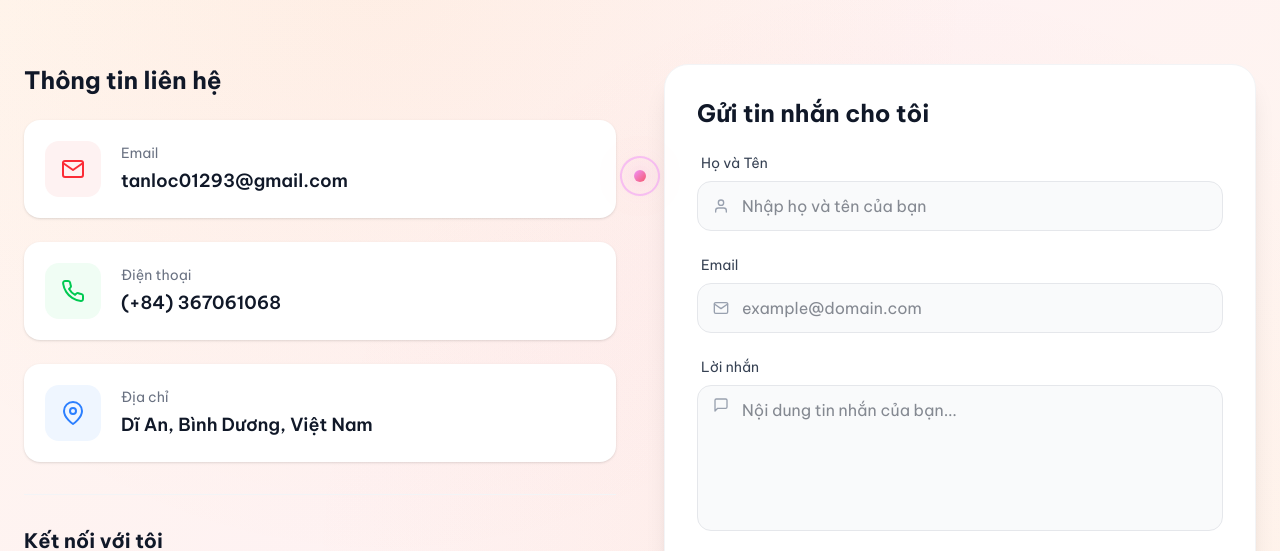
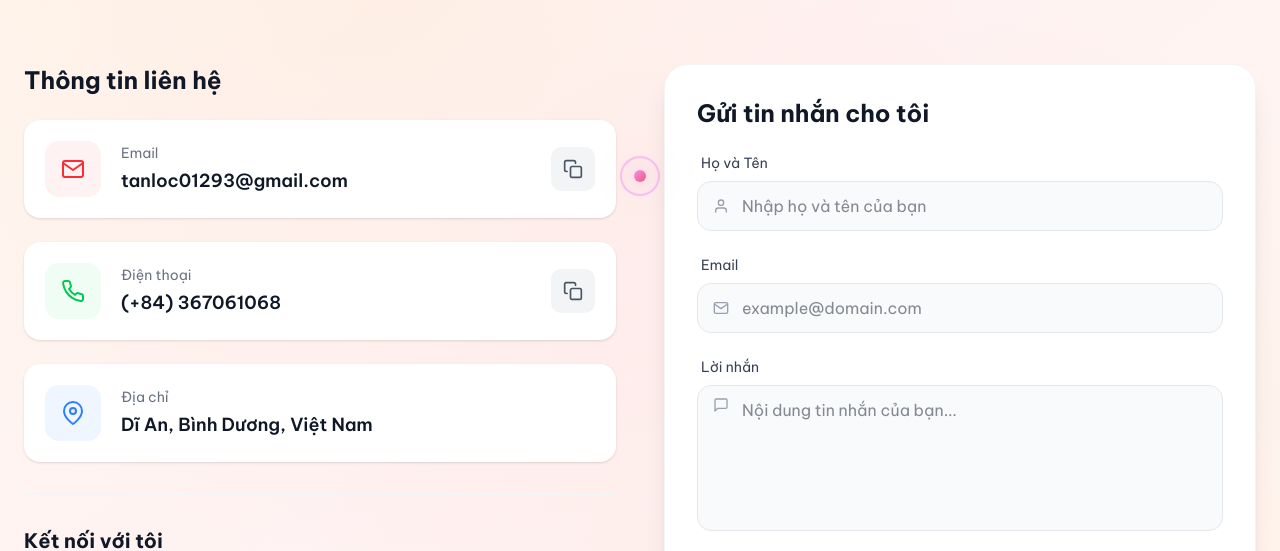
Before and after one commit to Anttia2404/port-pilio-frontend, a React (Vite) app: page /contact in a window 1280 px wide. Shown: the part 224-775 px from the top of the page. Built offline with nearby package versions, Linux system fonts and the light colour scheme.

Commit message:
update lien he

```diff
--- a/src/components/Contact/Information.jsx
+++ b/src/components/Contact/Information.jsx
@@ -1,8 +1,17 @@
 import { motion } from "framer-motion";
-import { FiMail, FiPhone, FiMapPin } from "react-icons/fi";
+import { FiMail, FiPhone, FiMapPin, FiCopy, FiCheck } from "react-icons/fi";
 import { SiFacebook, SiGithub, SiLinkedin } from "react-icons/si";
+import { useState } from "react";
 
 export default function Information() {
+  const [copiedItem, setCopiedItem] = useState(null);
+
+  const handleCopy = (text, label) => {
+    navigator.clipboard.writeText(text);
+    setCopiedItem(label);
+    setTimeout(() => setCopiedItem(null), 2000);
+  };
+
   const contactInfo = [
     {
       icon: FiMail,
@@ -12,15 +21,18 @@ export default function Information() {
       color: "text-red-500",
       bgColor: "bg-red-50 dark:bg-red-900/20",
       borderColor: "hover:border-red-200 dark:hover:border-red-800",
+      copyable: true,
     },
     {
       icon: FiPhone,
       label: "Điện thoại",
       value: "(+84) 367061068",
+      copyValue: "+84367061068",
       href: "tel:+84367061068",
       color: "text-green-500",
       bgColor: "bg-green-50 dark:bg-green-900/20",
       borderColor: "hover:border-green-200 dark:hover:border-green-800",
+      copyable: true,
     },
     {
       icon: FiMapPin,
@@ -30,6 +42,7 @@ export default function Information() {
       color: "text-blue-500",
       bgColor: "bg-blue-50 dark:bg-blue-900/20",
       borderColor: "hover:border-blue-200 dark:hover:border-blue-800",
+      copyable: false,
     },
   ];
 
@@ -65,21 +78,23 @@ export default function Information() {
         <h3 className="text-2xl font-bold text-gray-900 dark:text-white mb-6">
           Thông tin liên hệ
         </h3>
-        {contactInfo.map(({ icon: Icon, label, value, href, color, bgColor, borderColor }) => (
-          <motion.a
+        {contactInfo.map(({ icon: Icon, label, value, copyValue, href, color, bgColor, borderColor, copyable }) => (
+          <motion.div
             key={label}
+            className="relative"
+            whileHover={{ scale: 1.02, y: -2 }}
+          >
+            <a
               href={href}
-            target="_blank"
-            rel="noopener noreferrer"
+              {...(href.startsWith('http') && { target: "_blank", rel: "noopener noreferrer" })}
               className={`flex items-center p-5 bg-white dark:bg-neutral-800 rounded-2xl shadow-sm
                          border border-transparent ${borderColor}
                          hover:shadow-lg transition-all duration-300 group`}
-            whileHover={{ scale: 1.02, y: -2 }}
             >
               <div className={`p-4 rounded-xl ${bgColor} transition-colors duration-300`}>
                 <Icon className={`w-6 h-6 ${color}`} />
               </div>
-            <div className="ml-5">
+              <div className="ml-5 flex-1">
                 <p className="text-sm font-medium text-gray-500 dark:text-gray-400 mb-1">
                   {label}
                 </p>
@@ -87,7 +102,36 @@ export default function Information() {
                   {value}
                 </p>
               </div>
-          </motion.a>
+              {copyable && (
+                <motion.button
+                  onClick={(e) => {
+                    e.preventDefault();
+                    handleCopy(copyValue || value, label);
+                  }}
+                  className="p-3 rounded-lg bg-gray-100 dark:bg-gray-700 hover:bg-gray-200 dark:hover:bg-gray-600 transition-colors"
+                  whileHover={{ scale: 1.1 }}
+                  whileTap={{ scale: 0.9 }}
+                  title="Copy"
+                >
+                  {copiedItem === label ? (
+                    <FiCheck className="w-5 h-5 text-green-500" />
+                  ) : (
+                    <FiCopy className="w-5 h-5 text-gray-600 dark:text-gray-300" />
+                  )}
+                </motion.button>
+              )}
+            </a>
+            {copiedItem === label && (
+              <motion.div
+                initial={{ opacity: 0, y: -10 }}
+                animate={{ opacity: 1, y: 0 }}
+                exit={{ opacity: 0 }}
+                className="absolute top-0 right-0 -mt-2 -mr-2 px-3 py-1 bg-green-500 text-white text-sm rounded-full shadow-lg z-10"
+              >
+                Đã copy!
+              </motion.div>
+            )}
+          </motion.div>
         ))}
       </div>
 
```
Lines whose indentation alone changed are shown as unchanged.
